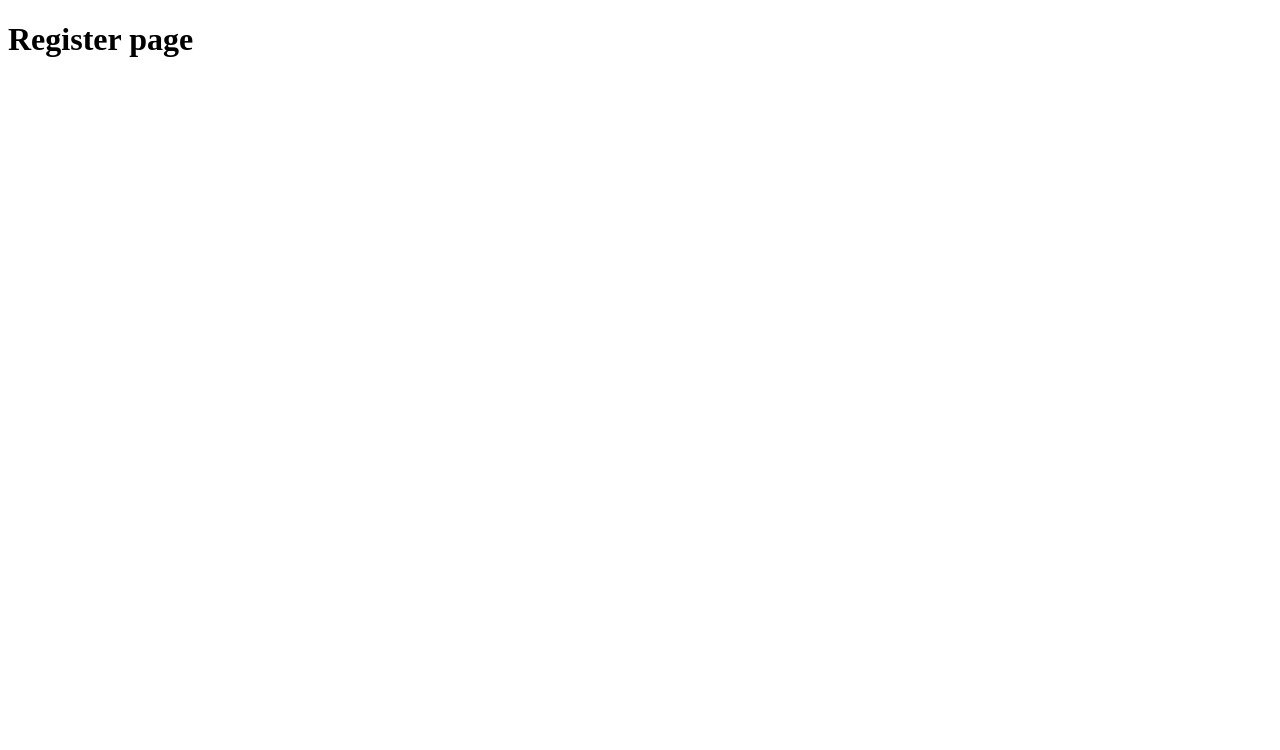
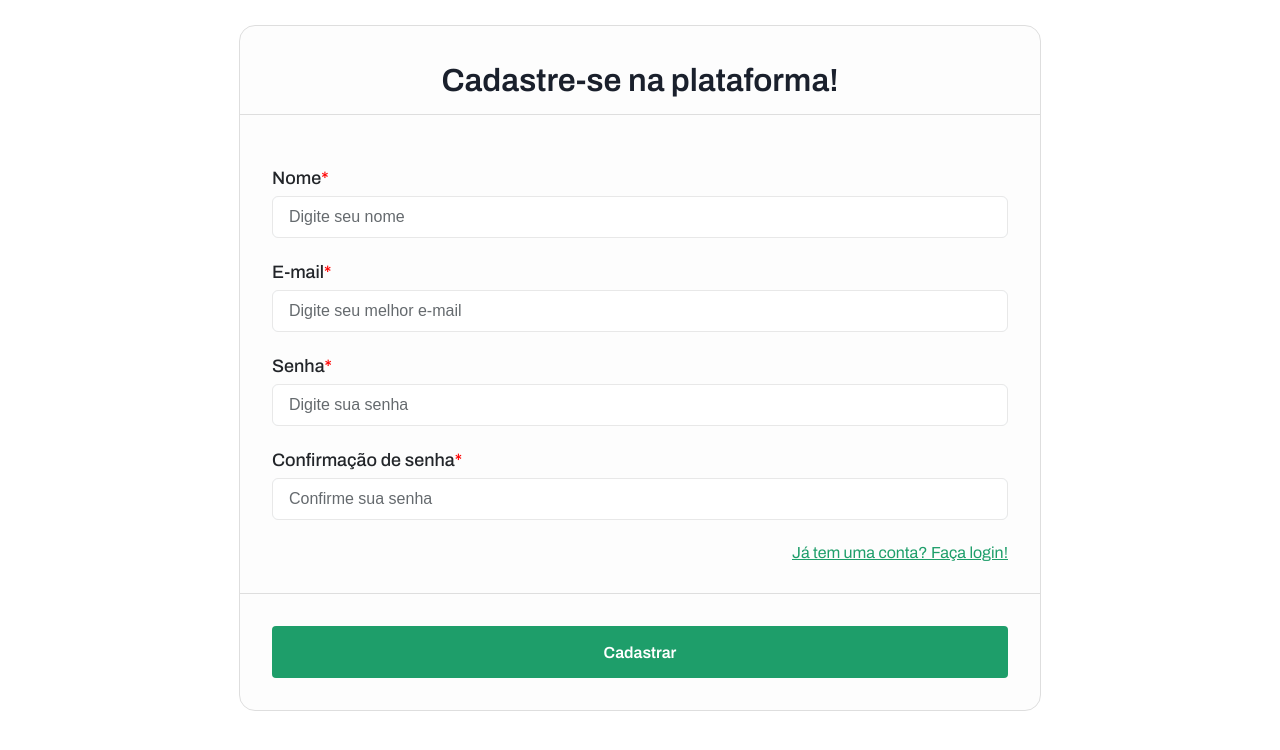
Before and after one commit to MeninoDenii/desafio-mcc, a React (Vite) app: page /register in a window 1280 px wide. Shown: the top 750 px of the page. Built offline with nearby package versions, Linux system fonts and the light colour scheme.

Commit message:
style: register page style finished

```diff
--- a/src/components/Button/StyledButton.ts
+++ b/src/components/Button/StyledButton.ts
@@ -11,6 +11,7 @@ export const ButtonStyled = styled.button<ButtonStyledProps>`
   color: #fff;
   border: 0;
   font-weight: 600;
+  font-size: 16px;
   border-radius: 4px;
   font-family: "Archivo", sans-serif;
   cursor: pointer;
--- a/src/pages/Login/StyledLoginPage.ts
+++ b/src/pages/Login/StyledLoginPage.ts
@@ -52,7 +52,7 @@ export const Title = styled.h1`
   font-weight: 600;
 `;
 
-export const Subtitle = styled.text`
+export const Subtitle = styled.h4`
   font-family: "Archivo", sans-serif;
   font-size: 20px;
   color: #1a202c;
--- a/src/pages/Register/StyledRegisterPage.ts
+++ b/src/pages/Register/StyledRegisterPage.ts
@@ -1,3 +1,66 @@
 import styled from "styled-components";
+import { Link } from "react-router";
 
-export const Container = styled.div``;
+export const Container = styled.div`
+  width: 100%;
+  height: 90vh;
+  display: flex;
+  align-items: center;
+  justify-content: center;
+`;
+
+export const Content = styled.div`
+  width: 800px;
+  border: 1px solid #dedede;
+  border-radius: 16px;
+  display: inherit;
+  flex-direction: column;
+  background-color: #fdfdfd;
+
+  @media (max-width: 480px) {
+    width: 400px;
+  }
+`;
+
+export const Title = styled.h1`
+  font-family: "Archivo", sans-serif;
+  font-size: 32px;
+  color: #1a202c;
+  font-weight: 600;
+  text-align: center;
+  border-bottom: 1px solid #dedede;
+  padding: 16px;
+
+  @media (max-width: 480px) {
+    padding: 24px;
+    font-size: 24px;
+    text-align: start;
+  }
+`;
+
+export const Form = styled.form`
+  display: inherit;
+  flex-direction: column;
+  gap: 16px;
+  padding: 32px;
+
+  @media (max-width: 480px) {
+    padding: 24px;
+  }
+`;
+
+export const StyledLink = styled(Link)`
+  color: #1e9e6a;
+  font-family: "Archivo", sans-serif;
+  display: flex;
+  justify-content: flex-end;
+`;
+
+export const Footer = styled.footer`
+  border-top: 1px solid #dedede;
+  padding: 32px;
+
+  @media (max-width: 480px) {
+    padding: 24px;
+  }
+`;
--- a/src/pages/Register/index.tsx
+++ b/src/pages/Register/index.tsx
@@ -1,5 +1,51 @@
+import { Button, Input } from "../../components";
+import {
+  Container,
+  Content,
+  Title,
+  Form,
+  Footer,
+  StyledLink,
+} from "./StyledRegisterPage";
+
 const RegisterPage = () => {
-  return <h1>Register page</h1>;
+  return (
+    <Container>
+      <Content>
+        <Title>Cadastre-se na plataforma!</Title>
+        <Form>
+          <Input
+            placeholder="Digite seu nome"
+            label="Nome"
+            required
+            autoFocus
+          />
+          <Input
+            placeholder="Digite seu melhor e-mail"
+            label="E-mail"
+            required
+          />
+
+          <Input
+            placeholder="Digite sua senha"
+            label="Senha"
+            type="password"
+            required
+          />
+          <Input
+            placeholder="Confirme sua senha"
+            label="Confirmação de senha"
+            type="password"
+            required
+          />
+          <StyledLink to="/">Já tem uma conta? Faça login!</StyledLink>
+        </Form>
+        <Footer>
+          <Button type="submit">Cadastrar</Button>
+        </Footer>
+      </Content>
+    </Container>
+  );
 };
 
 export default RegisterPage;
```
